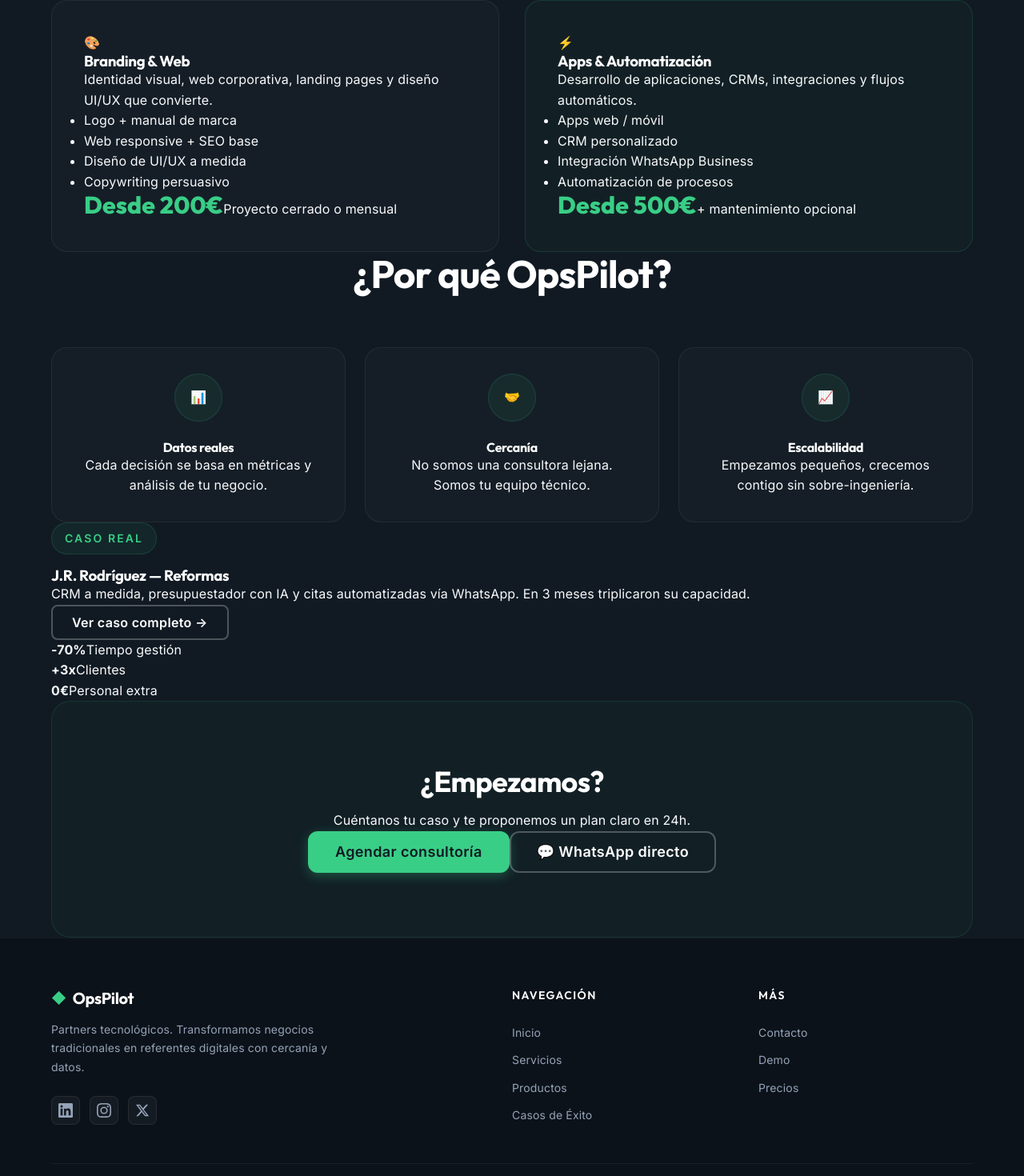
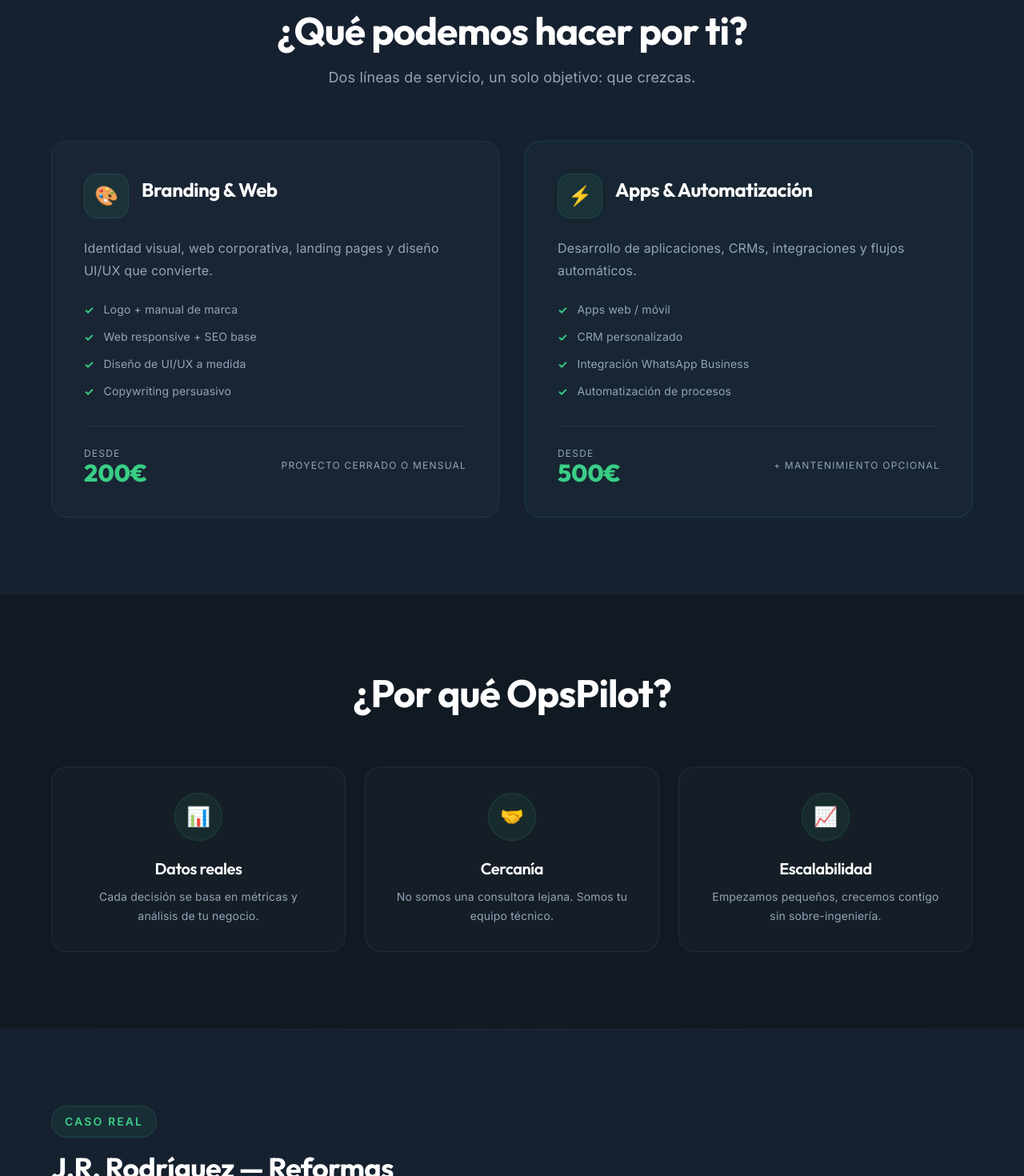
Before and after one commit to juanortiz116/opspilotweb, a React (Vite) app: page /services in a window 1280 px wide. Shown: the part 703-2173 px from the top of the page at 80% size. Built offline with nearby package versions, Linux system fonts and the light colour scheme.

Commit message:
Fix CSS class mismatches in Services and Product pages

```diff
--- a/src/pages/Services.tsx
+++ b/src/pages/Services.tsx
@@ -21,52 +21,78 @@ export const Services: React.FC = () => {
                         Construimos lo que tu negocio necesita.{' '}
                         <span className="text-gradient">Sin más.</span>
                     </h1>
-                    <p className={styles.heroSub}>
+                    <p className={styles.heroSubtitle}>
                         Desde identidad visual hasta automatizaciones complejas, todo con cercanía y datos.
                     </p>
                 </div>
             </section>
 
             {/* Services Grid */}
-            <section className={styles.section}>
+            <section className={styles.servicesSection}>
                 <div className={styles.container} ref={servicesRef}>
                     <div className={`${styles.sectionHeader} reveal`}>
                         <h2 className={styles.sectionTitle}>¿Qué podemos hacer por ti?</h2>
-                        <p className={styles.sectionSub}>Dos líneas de servicio, un solo objetivo: que crezcas.</p>
+                        <p className={styles.sectionSubtitle}>Dos líneas de servicio, un solo objetivo: que crezcas.</p>
                     </div>
                     <div className={styles.servicesGrid}>
                         <div className={`${styles.serviceCard} reveal`}>
-                            <div className={styles.serviceHeader}>
-                                <span className={styles.serviceEmoji}>🎨</span>
-                                <h3>Branding &amp; Web</h3>
+                            <div className={styles.cardHeader}>
+                                <div className={styles.cardIcon}>
+                                    <span style={{ fontSize: '1.5rem' }}>🎨</span>
+                                </div>
+                                <h3 className={styles.cardTitle}>Branding &amp; Web</h3>
                             </div>
-                            <p className={styles.serviceDesc}>Identidad visual, web corporativa, landing pages y diseño UI/UX que convierte.</p>
-                            <ul className={styles.serviceList}>
-                                <li>Logo + manual de marca</li>
-                                <li>Web responsive + SEO base</li>
-                                <li>Diseño de UI/UX a medida</li>
-                                <li>Copywriting persuasivo</li>
+                            <p className={styles.cardText}>Identidad visual, web corporativa, landing pages y diseño UI/UX que convierte.</p>
+                            <ul className={styles.cardFeatures}>
+                                <li>
+                                    <span className={styles.featureCheck}>✓</span> Logo + manual de marca
+                                </li>
+                                <li>
+                                    <span className={styles.featureCheck}>✓</span> Web responsive + SEO base
+                                </li>
+                                <li>
+                                    <span className={styles.featureCheck}>✓</span> Diseño de UI/UX a medida
+                                </li>
+                                <li>
+                                    <span className={styles.featureCheck}>✓</span> Copywriting persuasivo
+                                </li>
                             </ul>
-                            <div className={styles.servicePrice}>
-                                <span className={styles.priceAmount}>Desde 200€</span>
-                                <span className={styles.priceNote}>Proyecto cerrado o mensual</span>
+                            <div className={styles.cardFooter}>
+                                <div className={styles.cardPrice}>
+                                    <span className={styles.priceFrom}>Desde</span>
+                                    <span className={styles.priceAmount}>200€</span>
+                                </div>
+                                <span className={styles.priceFrom}>Proyecto cerrado o mensual</span>
                             </div>
                         </div>
                         <div className={`${styles.serviceCard} ${styles.serviceCardHighlight} reveal`}>
-                            <div className={styles.serviceHeader}>
-                                <span className={styles.serviceEmoji}>⚡</span>
-                                <h3>Apps &amp; Automatización</h3>
+                            <div className={styles.cardHeader}>
+                                <div className={styles.cardIcon}>
+                                    <span style={{ fontSize: '1.5rem' }}>⚡</span>
+                                </div>
+                                <h3 className={styles.cardTitle}>Apps &amp; Automatización</h3>
                             </div>
-                            <p className={styles.serviceDesc}>Desarrollo de aplicaciones, CRMs, integraciones y flujos automáticos.</p>
-                            <ul className={styles.serviceList}>
-                                <li>Apps web / móvil</li>
-                                <li>CRM personalizado</li>
-                                <li>Integración WhatsApp Business</li>
-                                <li>Automatización de procesos</li>
+                            <p className={styles.cardText}>Desarrollo de aplicaciones, CRMs, integraciones y flujos automáticos.</p>
+                            <ul className={styles.cardFeatures}>
+                                <li>
+                                    <span className={styles.featureCheck}>✓</span> Apps web / móvil
+                                </li>
+                                <li>
+                                    <span className={styles.featureCheck}>✓</span> CRM personalizado
+                                </li>
+                                <li>
+                                    <span className={styles.featureCheck}>✓</span> Integración WhatsApp Business
+                                </li>
+                                <li>
+                                    <span className={styles.featureCheck}>✓</span> Automatización de procesos
+                                </li>
                             </ul>
-                            <div className={styles.servicePrice}>
-                                <span className={styles.priceAmount}>Desde 500€</span>
-                                <span className={styles.priceNote}>+ mantenimiento opcional</span>
+                            <div className={styles.cardFooter}>
+                                <div className={styles.cardPrice}>
+                                    <span className={styles.priceFrom}>Desde</span>
+                                    <span className={styles.priceAmount}>500€</span>
+                                </div>
+                                <span className={styles.priceFrom}>+ mantenimiento opcional</span>
                             </div>
                         </div>
                     </div>
@@ -74,57 +100,72 @@ export const Services: React.FC = () => {
             </section>
 
             {/* Value Proposition */}
-            <section className={styles.section}>
+            <section className={styles.valueSection}>
                 <div className={styles.container} ref={valueRef}>
                     <div className={`${styles.sectionHeader} reveal`}>
                         <h2 className={styles.sectionTitle}>¿Por qué OpsPilot?</h2>
                     </div>
                     <div className={styles.valueGrid}>
                         <div className={`${styles.valueCard} reveal`}>
-                            <span className={styles.valueIcon}>📊</span>
-                            <h4>Datos reales</h4>
-                            <p>Cada decisión se basa en métricas y análisis de tu negocio.</p>
+                            <div className={styles.valueIcon}>
+                                <span style={{ fontSize: '1.5rem' }}>📊</span>
+                            </div>
+                            <h4 className={styles.valueTitle}>Datos reales</h4>
+                            <p className={styles.valueText}>Cada decisión se basa en métricas y análisis de tu negocio.</p>
                         </div>
                         <div className={`${styles.valueCard} reveal`}>
-                            <span className={styles.valueIcon}>🤝</span>
-                            <h4>Cercanía</h4>
-                            <p>No somos una consultora lejana. Somos tu equipo técnico.</p>
+                            <div className={styles.valueIcon}>
+                                <span style={{ fontSize: '1.5rem' }}>🤝</span>
+                            </div>
+                            <h4 className={styles.valueTitle}>Cercanía</h4>
+                            <p className={styles.valueText}>No somos una consultora lejana. Somos tu equipo técnico.</p>
                         </div>
                         <div className={`${styles.valueCard} reveal`}>
-                            <span className={styles.valueIcon}>📈</span>
-                            <h4>Escalabilidad</h4>
-                            <p>Empezamos pequeños, crecemos contigo sin sobre-ingeniería.</p>
+                            <div className={styles.valueIcon}>
+                                <span style={{ fontSize: '1.5rem' }}>📈</span>
+                            </div>
+                            <h4 className={styles.valueTitle}>Escalabilidad</h4>
+                            <p className={styles.valueText}>Empezamos pequeños, crecemos contigo sin sobre-ingeniería.</p>
                         </div>
                     </div>
                 </div>
             </section>
 
             {/* Case Study Proof */}
-            <section className={styles.section}>
+            <section className={styles.proofSection}>
                 <div className={styles.container}>
-                    <div className={`${styles.caseProof} reveal`} ref={caseRef}>
-                        <div className={styles.caseContent}>
+                    <div className={`${styles.proofCard} reveal`} ref={caseRef}>
+                        <div className={styles.proofContent}>
                             <span className={styles.tag}>Caso real</span>
-                            <h3>J.R. Rodríguez — Reformas</h3>
-                            <p>CRM a medida, presupuestador con IA y citas automatizadas vía WhatsApp. En 3 meses triplicaron su capacidad.</p>
+                            <h3 className={styles.proofTitle}>J.R. Rodríguez — Reformas</h3>
+                            <p className={styles.proofText}>CRM a medida, presupuestador con IA y citas automáticas vía WhatsApp. En 3 meses triplicaron su capacidad.</p>
                             <Link to="/cases"><Button variant="outline" size="md">Ver caso completo →</Button></Link>
                         </div>
-                        <div className={styles.caseStats}>
-                            <div><strong>-70%</strong><span>Tiempo gestión</span></div>
-                            <div><strong>+3x</strong><span>Clientes</span></div>
-                            <div><strong>0€</strong><span>Personal extra</span></div>
+                        <div className={styles.proofStats}>
+                            <div className={styles.stat}>
+                                <span className={styles.statNumber}>-70%</span>
+                                <span className={styles.statLabel}>Tiempo gestión</span>
+                            </div>
+                            <div className={styles.stat}>
+                                <span className={styles.statNumber}>+3x</span>
+                                <span className={styles.statLabel}>Clientes</span>
+                            </div>
+                            <div className={styles.stat}>
+                                <span className={styles.statNumber}>0€</span>
+                                <span className={styles.statLabel}>Personal extra</span>
+                            </div>
                         </div>
                     </div>
                 </div>
             </section>
 
             {/* Contact CTA */}
-            <section className={styles.section}>
+            <section className={styles.ctaSection}>
                 <div className={styles.container}>
                     <div className={`${styles.ctaBlock} reveal`} ref={ctaRef}>
                         <h2 className={styles.ctaTitle}>¿Empezamos?</h2>
-                        <p className={styles.ctaSub}>Cuéntanos tu caso y te proponemos un plan claro en 24h.</p>
-                        <div className={styles.ctaRow}>
+                        <p className={styles.ctaSubtitle}>Cuéntanos tu caso y te proponemos un plan claro en 24h.</p>
+                        <div className={styles.ctaButtons}>
                             <Link to="/contact"><Button variant="primary" size="lg">Agendar consultoría</Button></Link>
                             <a href="https://wa.me/34600000000" target="_blank" rel="noopener noreferrer">
                                 <Button variant="outline" size="lg">💬 WhatsApp directo</Button>
```
Also changed, not shown: src/pages/Product.tsx (+4 -4 lines).
